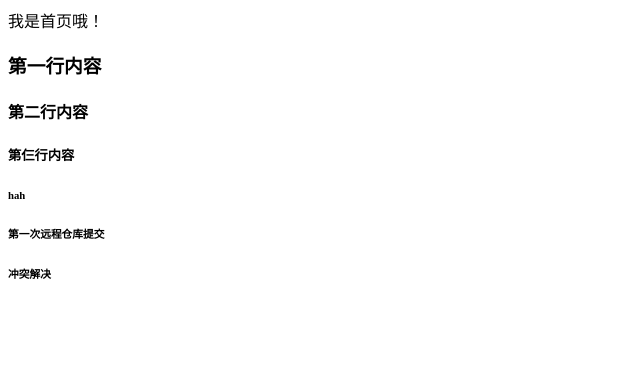
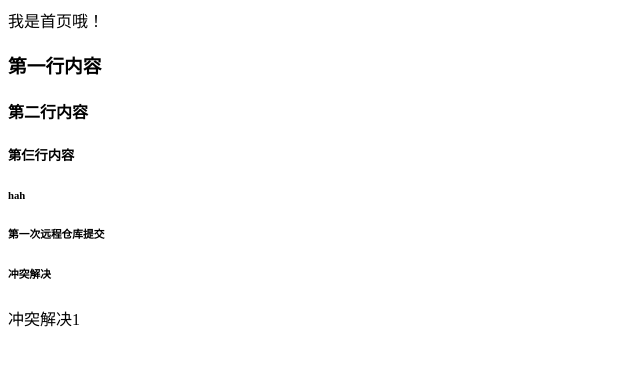
Before and after one commit to bikebin/myApp, a Vue app: page /#/home in a window 1280 px wide. Shown: the top 366 px of the page, without its empty margins (0-640 px from the left). Built offline with nearby package versions, Linux system fonts and the light colour scheme.

Commit message:
分支提交的代码1

```diff
--- a/src/views/Home.vue
+++ b/src/views/Home.vue
@@ -7,6 +7,7 @@
       <h6>hah</h6>
       <h6>第一次远程仓库提交</h6>
       <h6>冲突解决</h6>
+      <p>冲突解决1</p>
     </div>
 </template>
 
```
